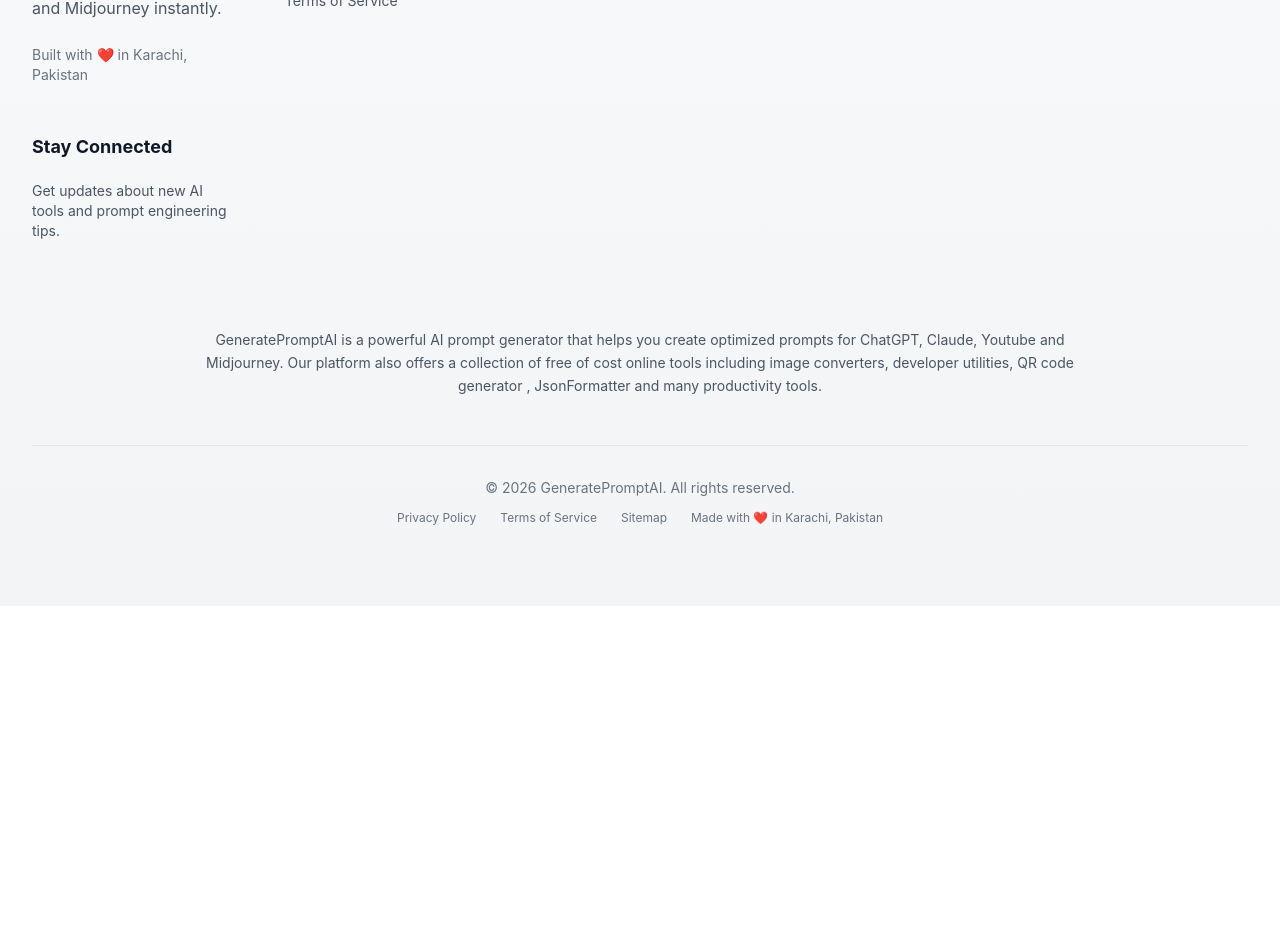
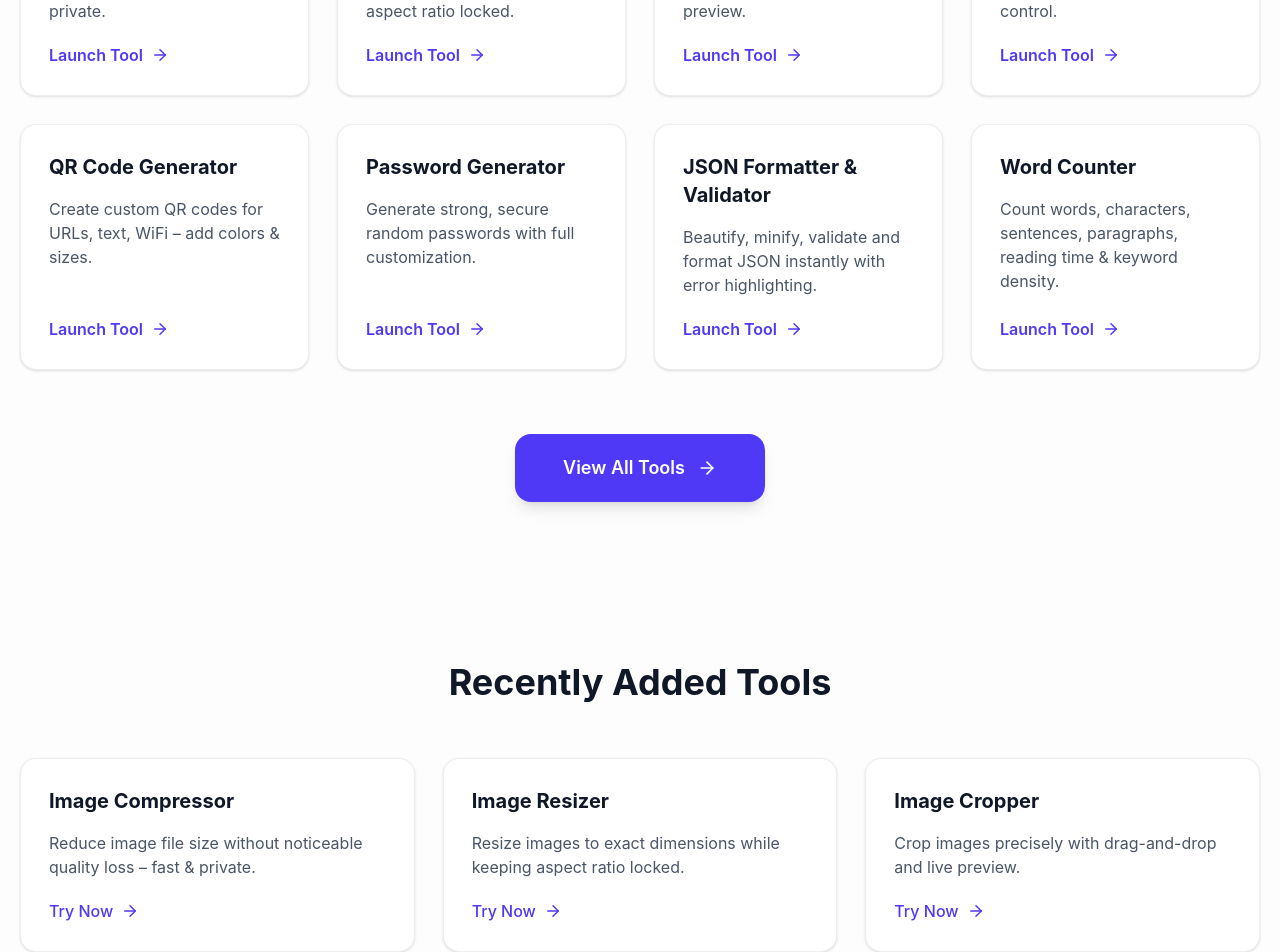
Before and after one commit to MuhammadAyan-450/GeneratorPromptAI, a React (Vite) app: page / in a window 1280 px wide. Shown: the part 1500-2452 px from the top of the page. Before the commit the page ends 2106 px from the top, so only its background shows below. Built offline with nearby package versions, Linux system fonts and the light colour scheme.

Commit message:
Update Home.jsx

```diff
--- a/src/pages/Home.jsx
+++ b/src/pages/Home.jsx
@@ -1,13 +1,15 @@
 // pages/Home.jsx
 import React, { useState } from "react";
 import { Link } from "react-router-dom";
-import { Helmet } from "react-helmet-async";
 import Navbar from "../components/Navbar";
 import Footer from "../components/Footer";
 import tools, { toolCategories } from "../data/tools";
 import { Search, Sparkles, ArrowRight, Zap } from "lucide-react";
+import { Helmet } from "react-helmet";
 
-const popularTools = tools.slice(0, 8);
+
+const popularTools = tools.slice(0, 8); // increased a bit
+const latestTools = tools.slice(0, 6);
 
 const Home = () => {
   const [searchTerm, setSearchTerm] = useState("");
@@ -19,36 +21,25 @@
   );
 
   return (
-    <div className="bg-gray-50 min-h-screen flex flex-col">
-
-      {/* SEO with React Helmet */}
-      <Helmet>
-        <title>Free AI Prompt Generator – AI Prompt Generator Free for ChatGPT, Midjourney & more</title>
-        <meta
-          name="description"
-          content="free AI prompt generator that creates powerful prompts for ChatGPT, Claude, Gemini and Midjourney. Instantly generate optimized prompts for writing, coding, art and more."
-        />
-        <meta
-          name="keywords"
-          content="free ai tools, ai prompt generator, ai agent, chatgpt prompts, claude prompts, midjourney prompts, image compressor, qr code generator, json formatter, free online tools"
-        />
-
+    <>
+      <Helmet> <title>Free AI Prompt Generator – AI Prompt Generator Free for ChatGPT, Midjourney & more</title>
+        <meta name="description" content="free AI prompt generator that creates powerful prompts for ChatGPT, Claude, Gemini and Midjourney. Instantly generate optimized prompts for writing, coding, art and more." />
+        <meta name="keywords" content="ai prompt generator, chatgpt prompt generator, midjourney prompt generator, Youtube prompt generator, claude prompt generator, generate promptai, ai prompt tool,Image Cropper , Image Resizer , Image Compressor, QrCode Genreator" />
+        <meta name="author" content="generatorpromptaI" />
+        <meta name="robots" content="index, follow" />
+        <link rel="canonical" href="https://generatorpromptaI.com/" />
+        {/* Open Graph */}
         <meta property="og:title" content="GeneratorPromptAI - AI Prompt Generator Free & Online Tools" />
         <meta property="og:description" content="Free AI Prompt Generator – for ChatGPT, Claude, Youtube and Midjourney. Plus access 30+ powerful free online tools." />
         <meta property="og:type" content="website" />
-        <meta property="og:url" content="https://generatorpromptai.com" />
-        <meta property="og:site_name" content="GeneratorPromptAI" />
-
-        <meta name="twitter:card" content="summary_large_image" />
-        <meta name="twitter:title" content="GeneratorPromptAI - Free AI Tools & 24/7 AI Agent" />
-        <meta name="twitter:description" content="Free AI tools with 24/7 AI Agent and prompt generators. No signup, no limits." />
-
-        <link rel="canonical" href="https://generatorpromptai.com" />
+        <meta property="og:url" content="https://generatorpromptaI.com/" />
+        <meta property="og:image" content="https://generatorpromptaI.com/og-image.png" />
       </Helmet>
-
+      <div className="bg-gray-50/40 min-h-screen flex flex-col">
         <Navbar />
 
-      {/* ── HERO ── */}
+
+        {/* ── HERO ── Prominent AI Prompt Generator focus ── */}
         <section className="relative overflow-hidden bg-gradient-to-br from-blue-50 via-indigo-50/70 to-purple-50/40 pt-20 pb-24 md:pt-28 md:pb-36">
           <div className="absolute inset-0 opacity-20 pointer-events-none">
             <div className="absolute -left-20 top-10 w-96 h-96 bg-blue-300 rounded-full blur-3xl"></div>
@@ -75,7 +66,7 @@
 
             <div className="flex flex-wrap justify-center gap-5">
               <Link
-              to="/ai-agent"
+                to="/tools/ai-agent"  // ← change this to your real path
                 className="group relative inline-flex items-center gap-3 bg-gradient-to-r from-indigo-600 to-purple-600 hover:from-indigo-700 hover:to-purple-700 text-white px-9 py-5 rounded-2xl font-semibold text-lg shadow-xl shadow-indigo-200/40 hover:shadow-indigo-300/50 transition-all duration-300 transform hover:-translate-y-0.5"
               >
                 <Zap size={22} />
@@ -95,13 +86,10 @@
               100% free • No login • Works with all major AI models • Made with love in Karachi
             </p>
           </div>
-      </section>
-
-      {/* Rest of your code remains exactly the same */}
-      {/* Quick Search, Popular Tools, Latest Tools, Blog Teaser etc. */}
+        </section >
 
         {/* ── Quick Search ── */}
-      <section className="py-16 md:py-20 px-5 bg-white/70 backdrop-blur-md border-b border-gray-100">
+        < section className="py-16 md:py-20 px-5 bg-white/70 backdrop-blur-md border-b border-gray-100" >
           <div className="max-w-4xl mx-auto text-center">
             <h2 className="text-3xl md:text-4xl font-bold text-gray-900 mb-5">
               Find the Perfect Tool
@@ -169,12 +157,90 @@
               </div>
             )}
           </div>
-      </section>
+        </section >
 
-      {/* Popular Tools & Other sections remain unchanged as per your request */}
+        {/* ── Popular Tools ── */}
+        < section className="py-20 px-5 max-w-7xl mx-auto" >
+          <h2 className="text-4xl font-bold text-center text-gray-900 mb-14">
+            Popular Tools Right Now
+          </h2>
+
+          <div className="grid sm:grid-cols-2 lg:grid-cols-3 xl:grid-cols-4 gap-7">
+            {popularTools.map((tool) => (
+              <Link
+                key={tool.path}
+                to={tool.path}
+                className="group bg-white border border-gray-200/70 rounded-2xl p-7 shadow hover:shadow-2xl hover:border-indigo-200/70 transition-all duration-300 flex flex-col"
+              >
+                <h3 className="font-bold text-xl text-gray-900 group-hover:text-indigo-700 transition-colors mb-4">
+                  {tool.name}
+                </h3>
+                <p className="text-gray-600 flex-grow mb-5">
+                  {tool.description}
+                </p>
+                <div className="mt-auto text-indigo-600 font-semibold inline-flex items-center gap-2 group-hover:gap-3 transition-all">
+                  Launch Tool <ArrowRight size={18} />
+                </div>
+              </Link>
+            ))}
+          </div>
+
+          <div className="text-center mt-16">
+            <Link
+              to="/pages/all-tools"
+              className="inline-flex items-center gap-3 bg-indigo-600 hover:bg-indigo-700 text-white px-12 py-5 rounded-2xl font-semibold text-lg shadow-lg hover:shadow-xl transition-all"
+            >
+              View All Tools <ArrowRight size={20} />
+            </Link>
+          </div>
+        </section >
+
+        {/* ── Latest Tools ── (optional - can remove if not needed) */}
+        < section className="py-20 px-5 max-w-7xl mx-auto" >
+          <h2 className="text-4xl font-bold text-center text-gray-900 mb-14">
+            Recently Added Tools
+          </h2>
+
+          <div className="grid sm:grid-cols-2 lg:grid-cols-3 gap-7">
+            {latestTools.map((tool) => (
+              <Link
+                key={tool.path}
+                to={tool.path}
+                className="group bg-white border border-gray-200/70 rounded-2xl p-7 shadow hover:shadow-xl hover:border-indigo-200 transition-all"
+              >
+                <h3 className="font-bold text-xl text-gray-900 group-hover:text-indigo-700 mb-4">
+                  {tool.name}
+                </h3>
+                <p className="text-gray-600 line-clamp-3 mb-5">{tool.description}</p>
+                <div className="text-indigo-600 font-medium inline-flex items-center gap-2 group-hover:gap-3">
+                  Try Now <ArrowRight size={18} />
+                </div>
+              </Link>
+            ))}
+          </div>
+        </section >
+
+        {/* ── Blog Teaser ── keep or remove depending on actual blog content */}
+        < section className="bg-gradient-to-br from-indigo-50/50 to-purple-50/30 py-20 px-5" >
+          <div className="max-w-7xl mx-auto">
+
+            {/* Section Title */}
+            <div className="text-center mb-14">
+              <h2 className="text-4xl font-bold text-gray-900">
+                AI Tools Guides & Tutorials
+              </h2>
+              <p className="text-gray-600 mt-4 max-w-2xl mx-auto">
+                Learn how to use AI tools, write powerful prompts, and optimize
+                your workflow with our expert guides and tutorials.
+              </p>
+              <p className="text-center font-bold text-gray-900 mt-14">Coming soon</p>
+            </div>
+          </div>
+        </section >
 
         <Footer />
-    </div>
+      </div >
+    </>
   );
 };
 
```
Lines whose indentation alone changed are shown as unchanged.
